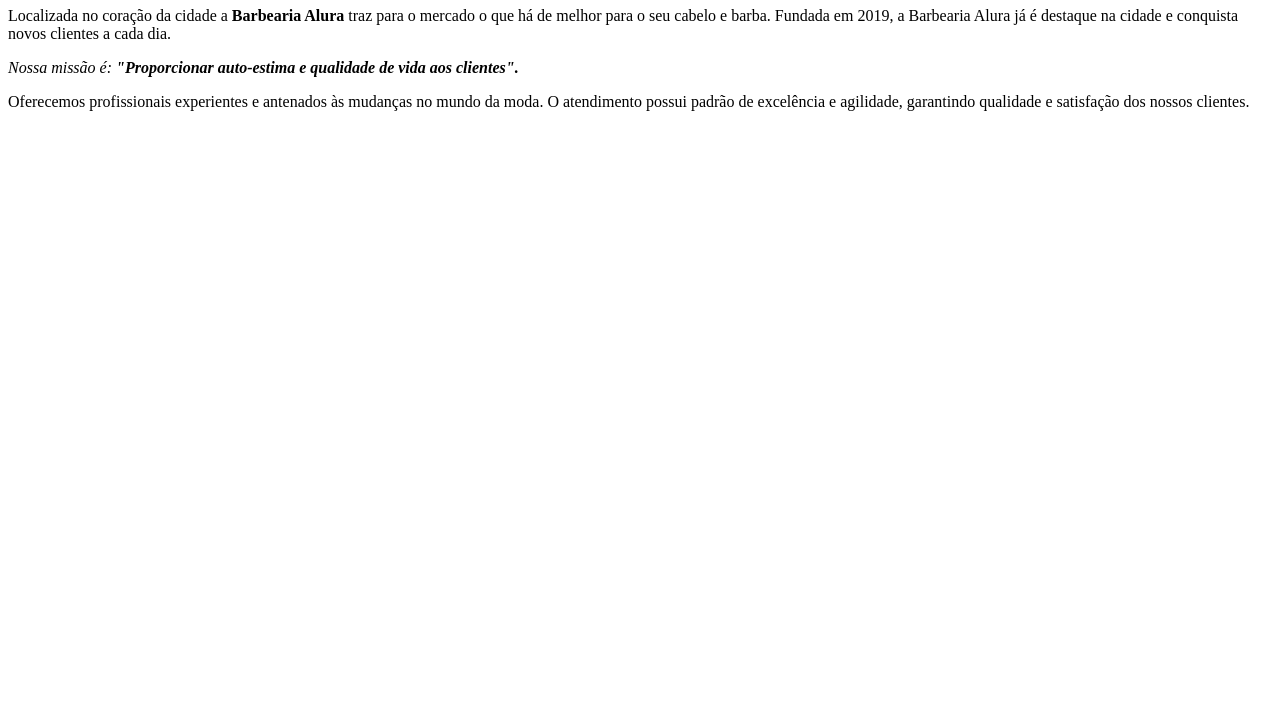
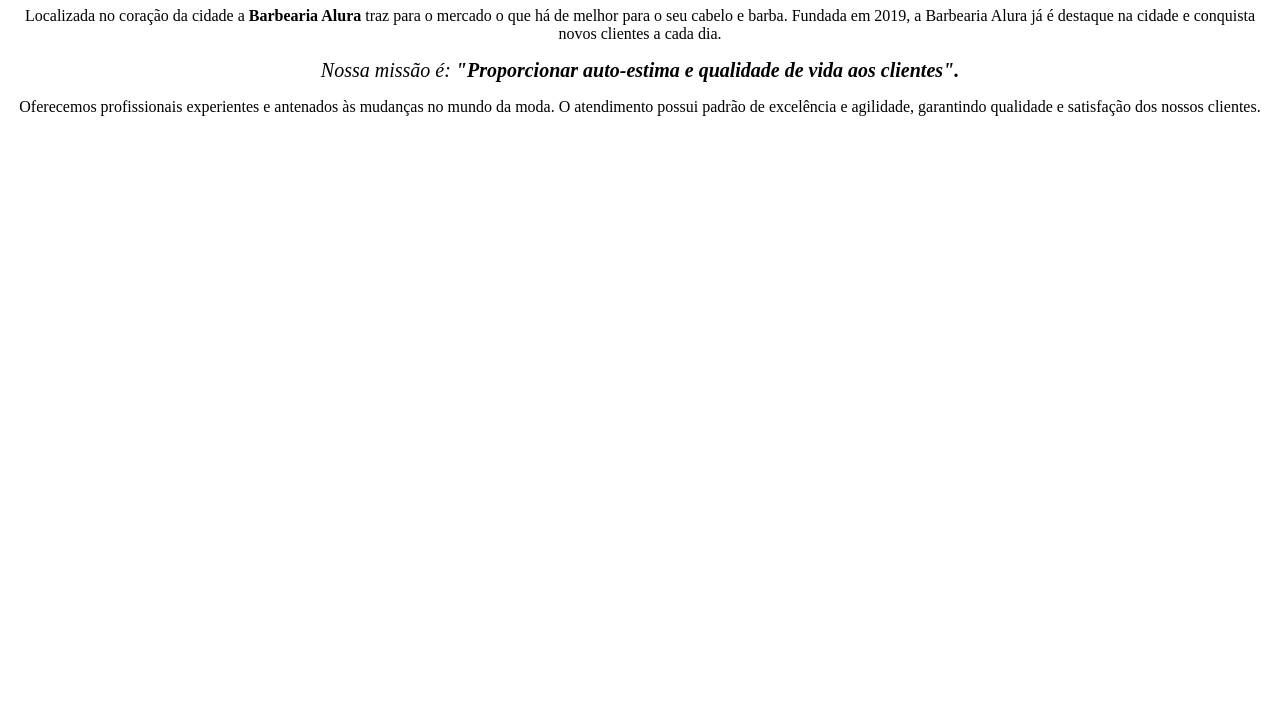
Before and after one commit to ficosta/AluraHTML_CSS, a plain HTML site: page index.html in a window 1280 px wide. Shown: the part 73-800 px from the top of the page. Drawn offline with Linux system fonts and the light colour scheme.

Commit message:
criacao da folha de estilo

```diff
--- a/index.html
+++ b/index.html
@@ -1,23 +1,27 @@
 <!DOCTYPE html>
-<html lang="en">
+<html lang="pt-br">
 
 <head>
     <meta charset="UTF-8">
     <meta name="viewport" content="width=device-width, initial-scale=1.0">
     <meta http-equiv="X-UA-Compatible" content="ie=edge">
     <title>Barbearia Alura</title>
+    <link rel="stylesheet" href="sytle.css">
 </head>
 
 <body>
     <h1>Sobre a Barbearia Alura</h1>
 
-    <p>Localizada no coração da cidade a <strong>Barbearia Alura</strong> traz para o mercado o que há de melhor para o
+    <p>Localizada no coração da cidade a <strong>Barbearia Alura</strong> traz para o
+        mercado o que há de melhor para o
         seu cabelo e barba. Fundada em 2019, a Barbearia Alura já é destaque na cidade e conquista novos clientes a cada
         dia.</p>
 
-    <p><em>Nossa missão é: <strong>"Proporcionar auto-estima e qualidade de vida aos clientes".</strong></em></p>
+    <p><em>Nossa missão é: <strong>"Proporcionar auto-estima e qualidade de
+                vida aos clientes".</strong></em></p>
 
-    <p>Oferecemos profissionais experientes e antenados às mudanças no mundo da moda. O atendimento possui padrão de
+    <p>Oferecemos profissionais experientes e antenados às mudanças no mundo da moda. O
+        atendimento possui padrão de
         excelência e agilidade, garantindo qualidade e satisfação dos nossos clientes.</p>
 </body>
 
--- /dev/null
+++ b/sytle.css
@@ -0,0 +1,7 @@
+p {
+    text-align: center;
+}
+
+em {
+    font-size: 20px;
+}
```
